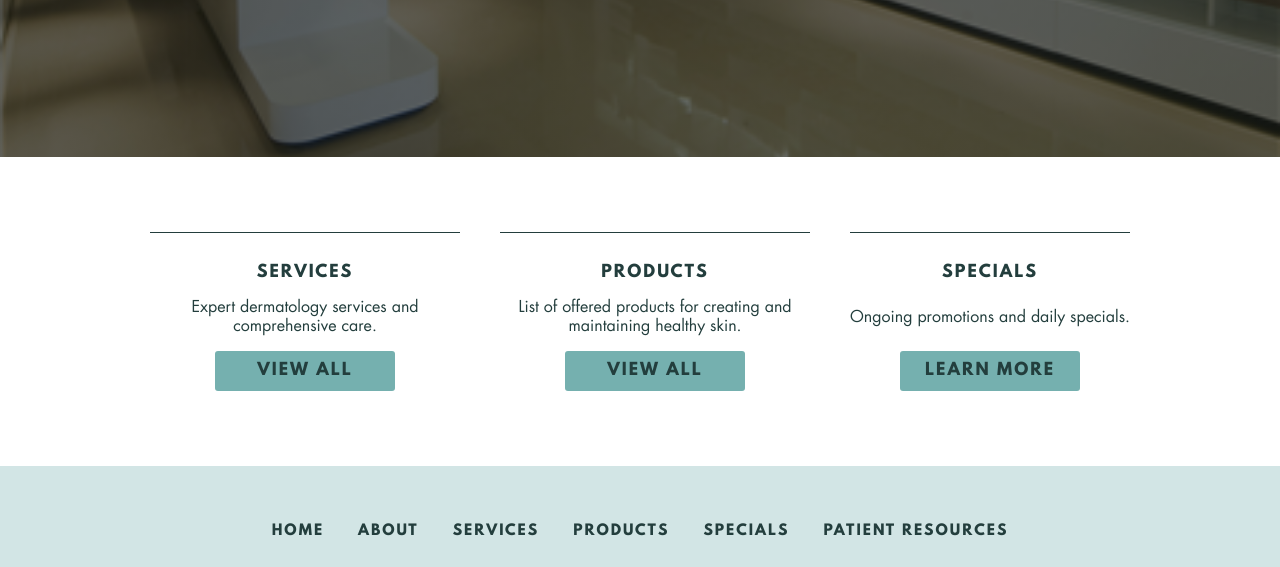
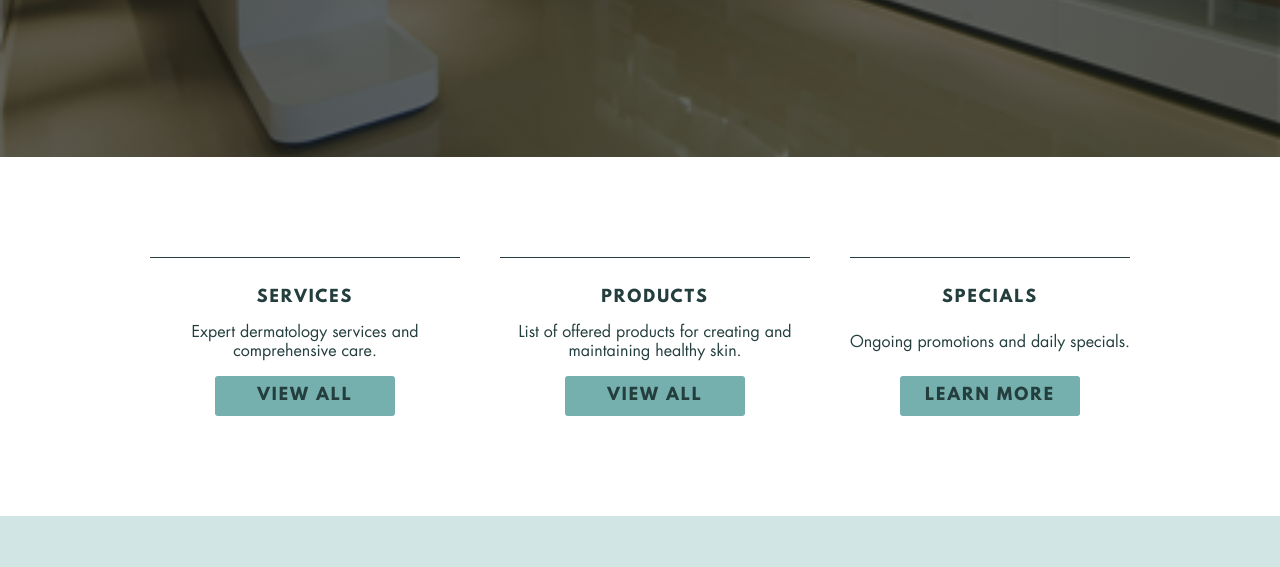
Before and after one commit to atia009/essential-aesthetics, a plain HTML site: page index.html in a window 1280 px wide. Shown: the part 756-1323 px from the top of the page. Drawn offline with Linux system fonts and the light colour scheme.

Commit message:
Fix --wrap-vertical class

```diff
--- a/css/main.css
+++ b/css/main.css
@@ -439,8 +439,8 @@ a {
   }
 
   .--wrap-vertical {
-      padding-bottom: 45px;
-      padding-top: 45px;
+      padding-bottom: 80px;
+      padding-top: 80px;
   }
 
   .banner {
@@ -523,8 +523,8 @@ a {
   }
 
   .--wrap-vertical {
-    padding-bottom: 75px;
-    padding-top: 75px;
+    padding-bottom: 100px;
+    padding-top: 100px;
   }
 
   .showcase__title {
```
